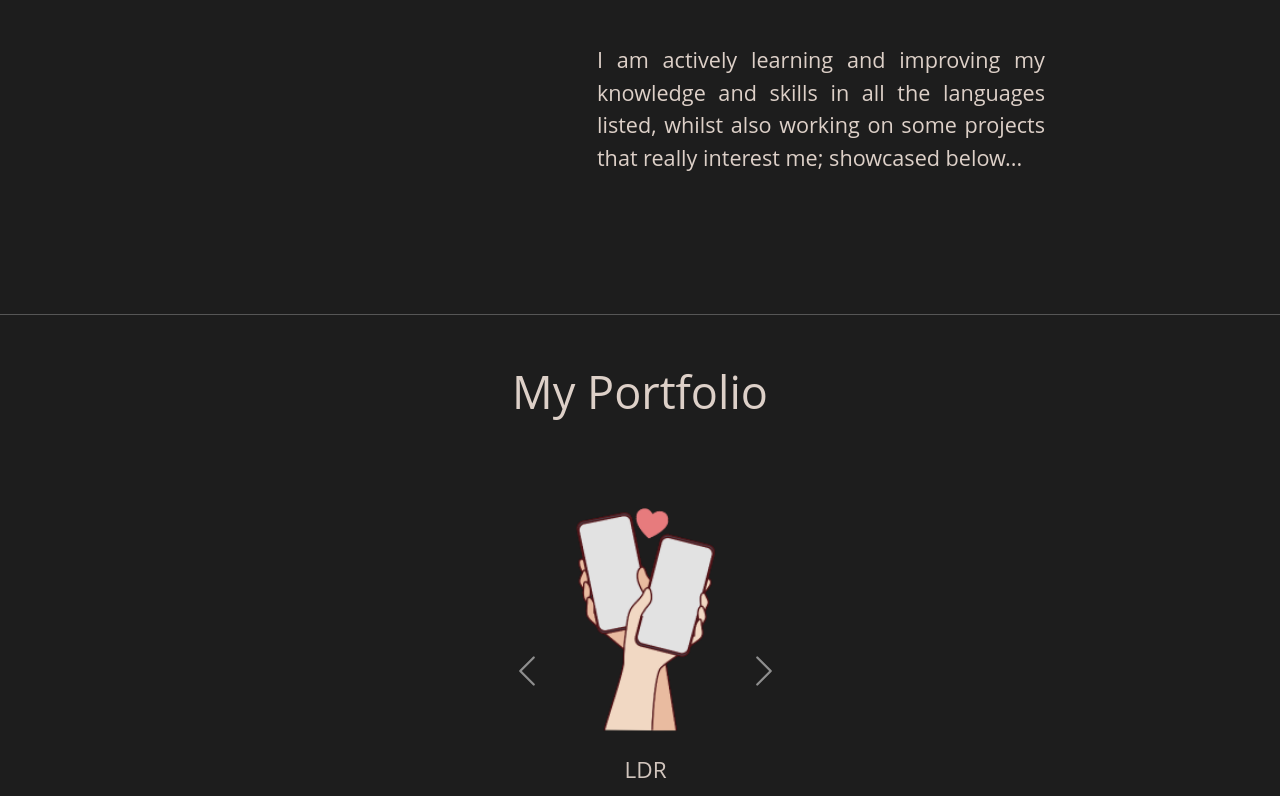
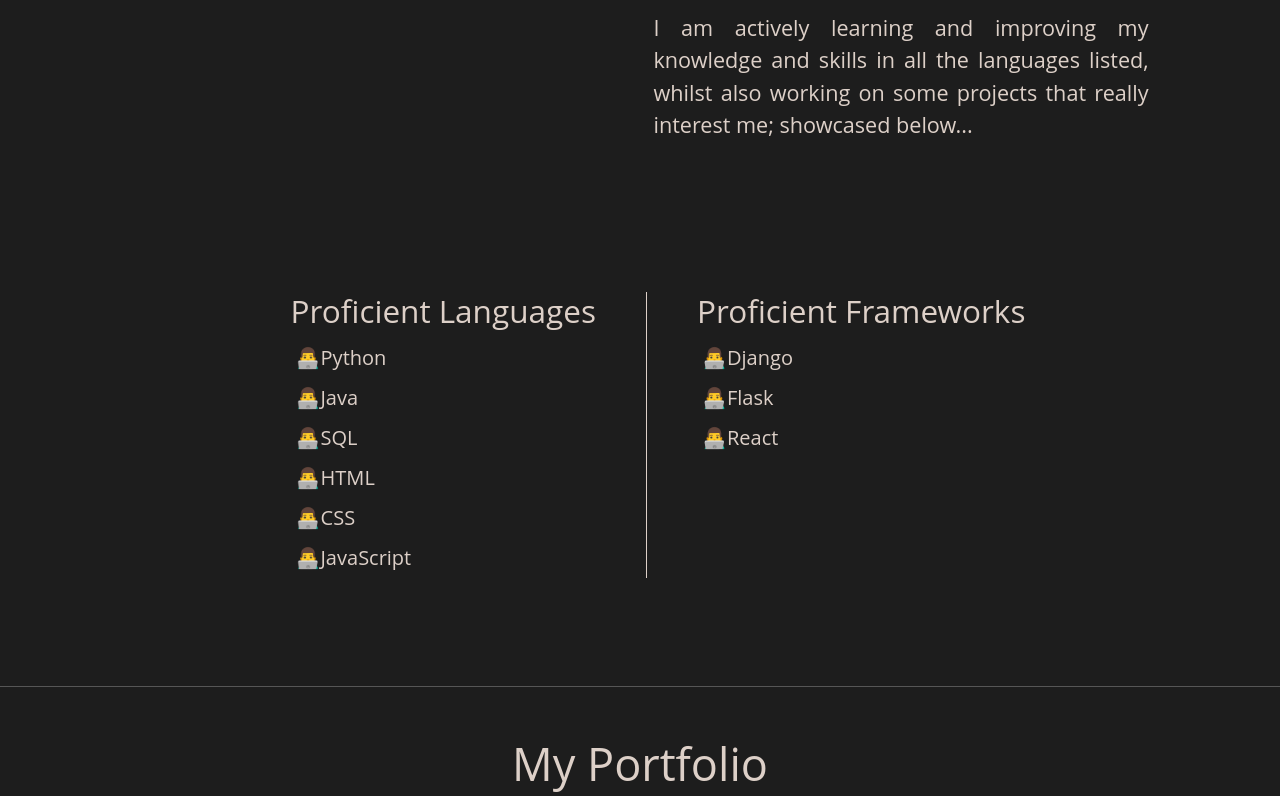
Before and after one commit to ziyadsaf/Portfolio-Website, a website: page website/index.html in a window 1280 px wide. Shown: the part 1513-2309 px from the top of the page. Drawn offline with nearby package versions, Linux system fonts and the light colour scheme.

Commit message:
changes made to layout of about me

```diff
--- a/website/index.html
+++ b/website/index.html
@@ -57,7 +57,7 @@
           <h1>About Me</h1>
         </div>
         <h2 id="about_desc_heading">Welcome to my portfolio!</h2>
-        <div class = "container" id="about_container">
+        <div id="about_container" class = "container-fluid" >
           <div class="row">
               <div class="col-md-6">
                 <div class="about_img">
@@ -75,10 +75,10 @@
                 <p>I am actively learning and improving my knowledge and skills in all the languages listed, whilst also working on some projects that really interest me; showcased below...</p>
                 </div>
               </div>
+            </div>
 
-
-
-        <div class="col-md-1">
+      <div class="row">
+        <div class="col">
           <div class="about_languages">
             <ul class="languages_list">
               <h3>Proficient Languages</h3>
@@ -99,7 +99,6 @@
         </div>
       </div>
     </div>
-      </div>
       </section>
       <hr/>
       <section id = "portfolio" class = "container">
--- a/website/style.css
+++ b/website/style.css
@@ -1,6 +1,6 @@
 /* Styles for webpage */
 html,body {
-	font-family: 'Roboto Sans','Open Sans';
+	font-family: 'Futura','Open Sans';
 	font-size:18px;
 	color: #DDD0C8;
 	overflow-x: hidden;
@@ -151,8 +151,7 @@ hr {
 .about_languages {
 	display:flex;
 	list-style-position: inside;
-	position: relative;
-	left: 100%;
+	justify-content: center;
 	margin-top: 100px;
 }
 .about_languages li::marker {
```
